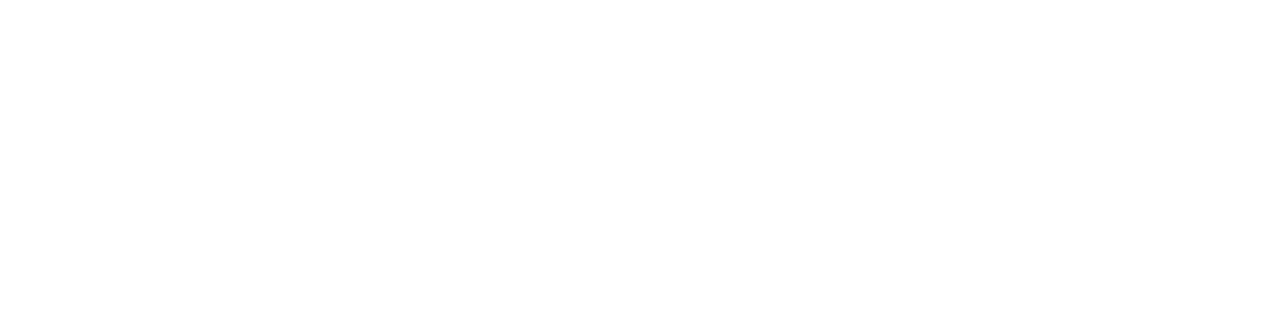
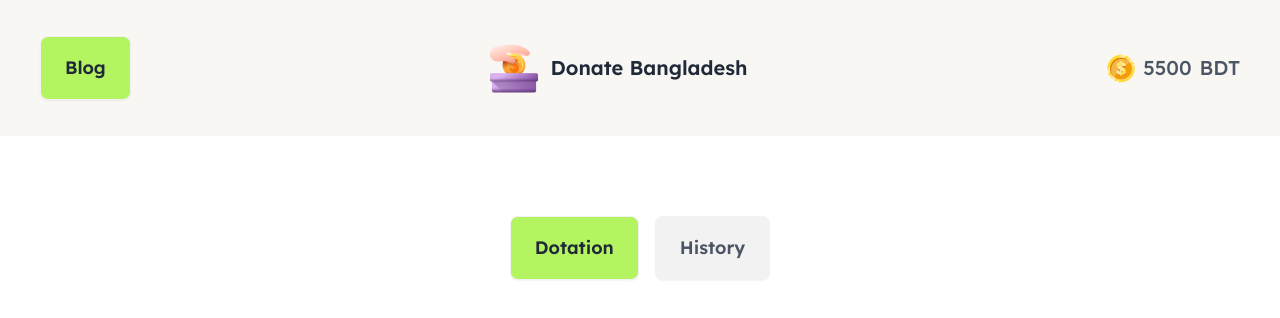
Before and after one commit to AkashPaul923/donate-bangladesh, a plain HTML site: page index.html in a window 1280 px wide. Drawn offline with nearby package versions, Linux system fonts and the light colour scheme.

Commit message:
nav section and btn section styled

```diff
--- a/index.html
+++ b/index.html
@@ -18,6 +18,7 @@
               colors: {
                 clifford: '#da373d',
                 btnPrimary: '#B4F461',
+                bgSecondary: '#F9F7F3'
               }
             }
           }
@@ -29,7 +30,50 @@
         }
       </style>
 </head>
-<body class="">
-    <!-- nav section -->
+<body>
+    <header class="bg-bgSecondary">
+        <!-- nav section -->
+        <nav  >
+            <div class="max-w-[1200px] mx-auto py-9 flex items-center justify-between">
+                <button class="btn btn-lg bg-btnPrimary">Blog</button>
+                <div class="flex items-center justify-center gap-3">
+                    <img src="assets/logo.png" alt="">
+                    <h1 class="font-semibold text-xl">Donate Bangladesh</h1>
+                </div>
+                <div class="flex items-center justify-center gap-2">
+                    <img src="assets/coin.png" alt="">
+                    <p class="font-medium text-xl text-gray-600">5500</p>
+                    <p class="font-medium text-xl text-gray-600">BDT</p>
+                </div>
+            </div>
+        </nav>
+    </header>
+    <main class="max-w-[1140px] mx-auto">
+        <!-- btn section -->
+        <section>
+            <div class="flex justify-center items-center gap-4 mt-20 mb-8">
+                <button class="btn btn-lg bg-btnPrimary">Dotation</button>
+                <button class="btn btn-lg text-gray-600">History</button>
+            </div>
+        </section>
+        <!-- <section >
+            <div class="grid grid-cols-2 p-8 border rounded-2xl gap-8">
+                <div>
+                    <img src="assets/noakhali.png" alt="">
+                </div>
+                <div >
+                    <span class="bg-gray-100 p-3 rounded-xl flex">
+                        <span><img src="assets/coin.png" alt=""></span>
+                        <span class="font-medium text-base text-gray-600">5500</span>
+                        <span class="font-medium text-base text-gray-600">BDT</span>
+                    </span>
+                    <h2 class="font-bold text-xl my-4">Donate for Flood at Noakhali, Bangladesh</h2>
+                    <p class="font-light text-base text-gray-600"> The recent floods in Noakhali have caused significant damage to homes  infrastructure. Your donation will help provide essential supplies and  to those affected by this disaster. Every contribution, big or small, makes  difference. Please join us in supporting the relief efforts and making a positive impact on the lives of those in need.</p>
+                    <input type="text" class="input input-bordered w-full my-6" placeholder="Write Donation Amount" name="" id="">
+                    <button class="btn btn-wide bg-btnPrimary w-full">Donate Now</button>
+                </div>
+            </div>
+        </section> -->
+    </main>
 </body>
 </html>
```
